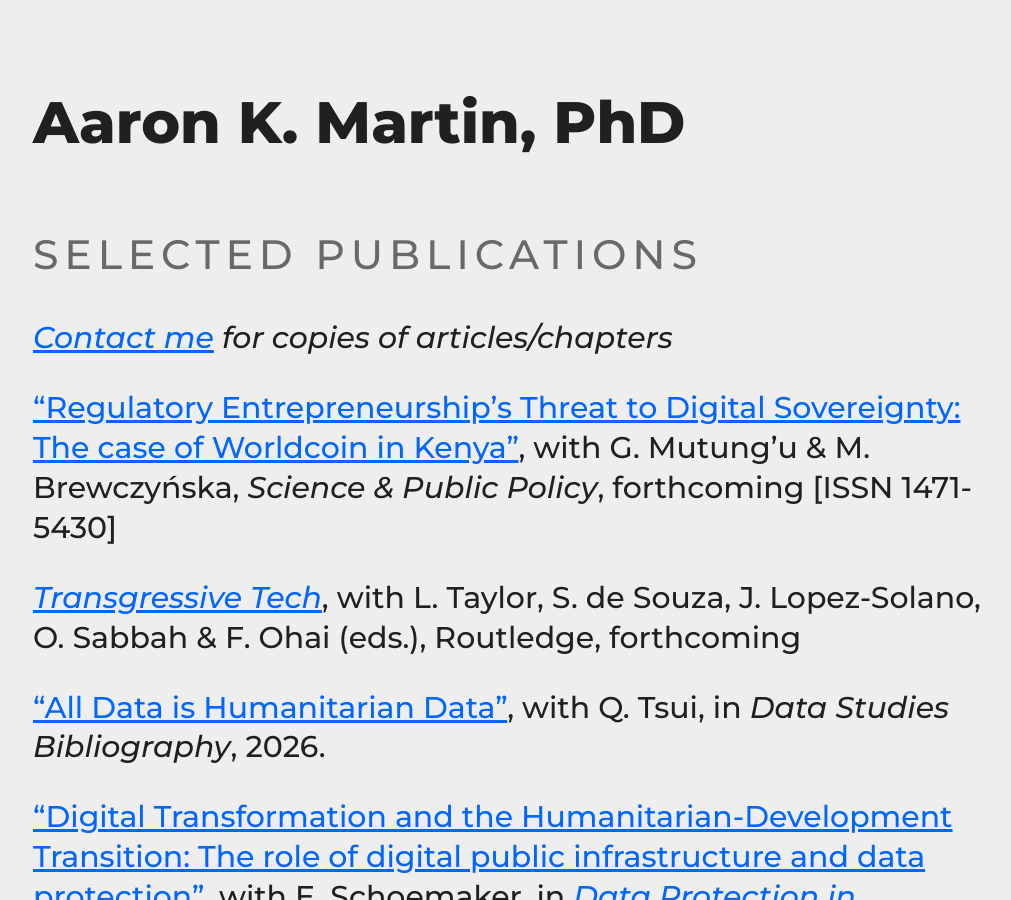
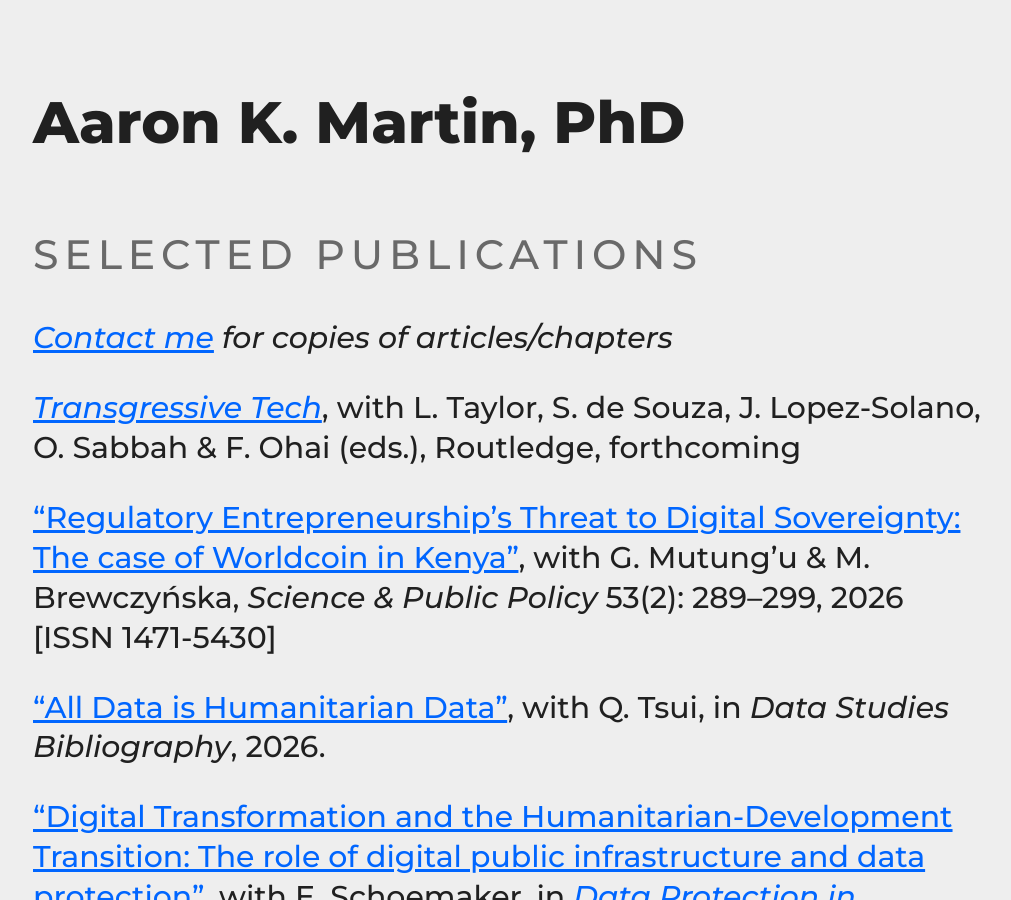
Before and after one commit to haroonalrasheed/641a, a Jekyll site: the page built from selected-publications/index.md, in a window 1280 px wide and 900 px high. Shown: the whole window, without its empty margins (131-1142 px from the left). Built offline with Jekyll 4.4.1, drawn with Linux system fonts in a browser that asks for light colours.

Commit message:
Update index.md

```diff
--- a/selected-publications/index.md
+++ b/selected-publications/index.md
@@ -12,9 +12,9 @@ _[Contact me](mailto:a.k.martin@alumni.lse.ac.uk) for copies of articles/chapter
 
 <!-- "Data Ethics", with Q. Tsui, in _Elgar Concise Encyclopedia on Privacy and Data Protection Law_, edited by G. Gonzales Fuster & F. Bieker, Edward Elgar, forthcoming -->
 
-["Regulatory Entrepreneurship’s Threat to Digital Sovereignty: The case of Worldcoin in Kenya"](https://doi.org/10.1093/scipol/scag010), with G. Mutung'u & M. Brewczyńska, _Science & Public Policy_, forthcoming [ISSN 1471-5430]
+[_Transgressive Tech_](https://www.routledge.com/Transgressive-Tech-The-Privatization-of-the-Public-Interest/Taylor-Martin-deSouza-LopezSolano-Sabbah-Ohai/p/book/9789048559732), with L. Taylor, S. de Souza, J. Lopez-Solano, O. Sabbah & F. Ohai (eds.), Routledge, forthcoming
 
-[_Transgressive Tech_](https://www.routledge.com/Transgressive-Tech-The-Privatization-of-the-Public-Interest/Taylor-Martin-deSouza-LopezSolano-Sabbah-Ohai/p/book/9789048559732), with L. Taylor, S. de Souza, J. Lopez-Solano, O. Sabbah & F. Ohai (eds.), Routledge, forthcoming
+["Regulatory Entrepreneurship’s Threat to Digital Sovereignty: The case of Worldcoin in Kenya"](https://doi.org/10.1093/scipol/scag010), with G. Mutung'u & M. Brewczyńska, _Science & Public Policy_ 53(2): 289–299, 2026 [ISSN 1471-5430]
 
 ["All Data is Humanitarian Data"](https://www.datastudiesbibliography.org/blog/all-data-is-humanitarian-data), with Q. Tsui, in _Data Studies Bibliography_, 2026.
 
```
